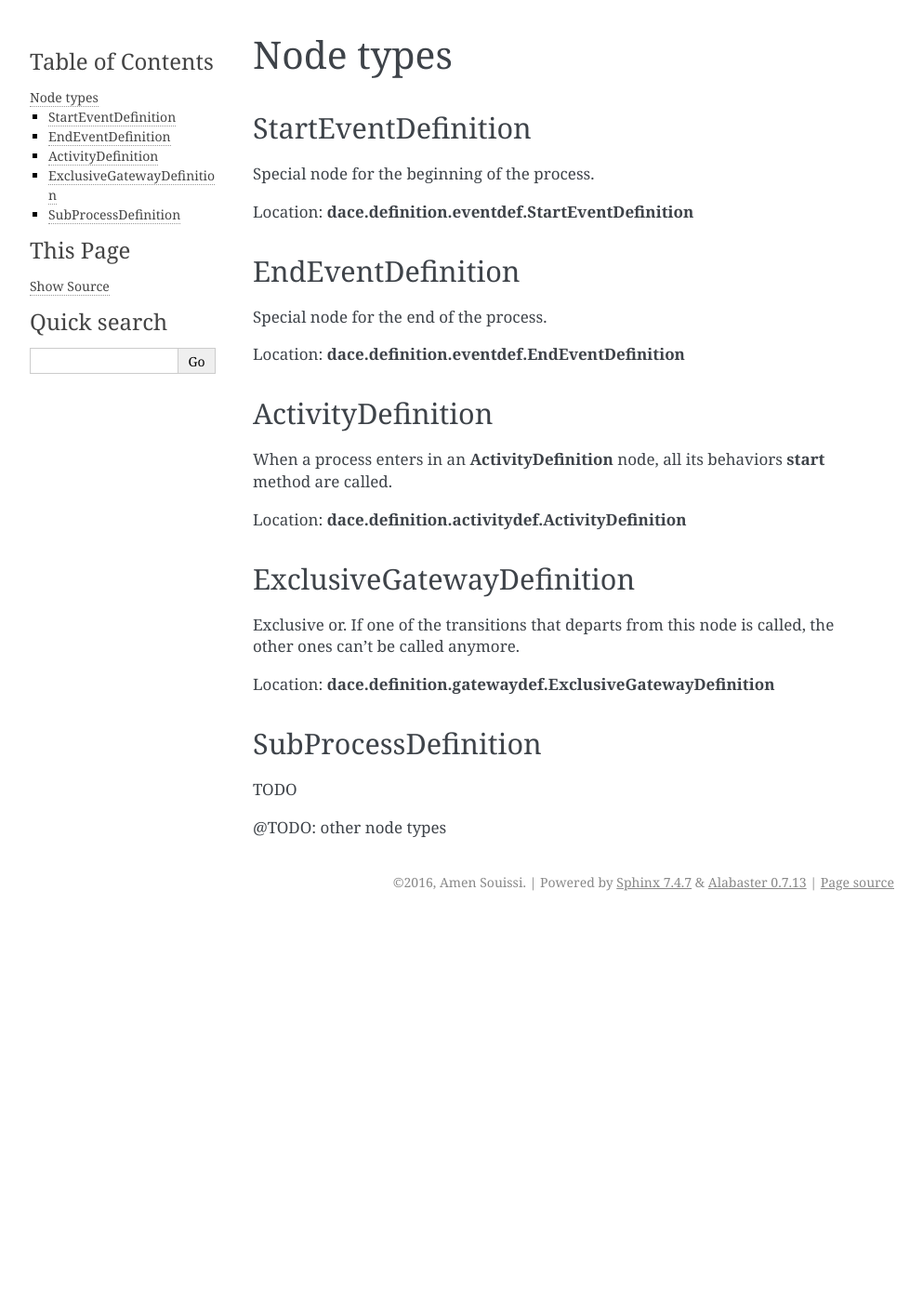
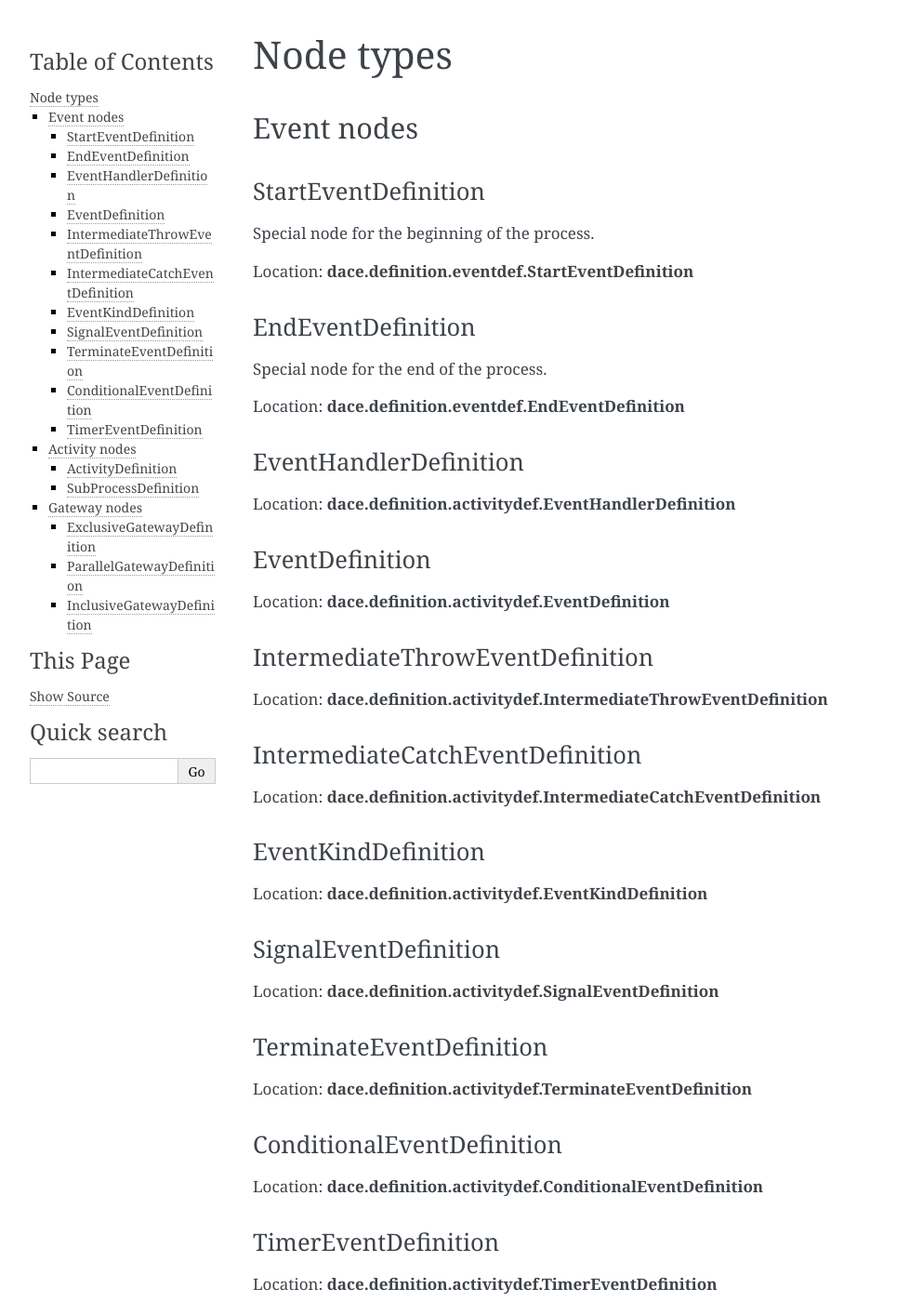
Before and after one commit to ecreall/dace, a Sphinx documentation site: the page built from docs/narr/declaring_nodes.rst, in a window 1280 px wide and 1400 px high. Shown: the whole window at 93% size, without its empty margins (148-1141 px from the left). Built offline with Sphinx 7.4.7, drawn with Linux system fonts in a browser that asks for light colours; some of the changed text lies outside the part shown.

Commit message:
More stuff about node types, list all node types and classify them

```diff
--- a/docs/narr/declaring_nodes.rst
+++ b/docs/narr/declaring_nodes.rst
@@ -4,6 +4,9 @@
 
 Node types
 ==========
+
+Event nodes
+-----------
 
 StartEventDefinition
 ^^^^^^^^^^^^^^^^^^^^
@@ -19,12 +22,71 @@
 
 Location: **dace.definition.eventdef.EndEventDefinition**
 
+
+EventHandlerDefinition
+^^^^^^^^^^^^^^^^^^^^^^
+
+Location: **dace.definition.activitydef.EventHandlerDefinition**
+
+EventDefinition
+^^^^^^^^^^^^^^^
+
+Location: **dace.definition.activitydef.EventDefinition**
+
+IntermediateThrowEventDefinition
+^^^^^^^^^^^^^^^^^^^^^^^^^^^^^^^^
+
+Location: **dace.definition.activitydef.IntermediateThrowEventDefinition**
+
+IntermediateCatchEventDefinition
+^^^^^^^^^^^^^^^^^^^^^^^^^^^^^^^^
+
+Location: **dace.definition.activitydef.IntermediateCatchEventDefinition**
+
+EventKindDefinition
+^^^^^^^^^^^^^^^^^^^
+
+Location: **dace.definition.activitydef.EventKindDefinition**
+
+SignalEventDefinition
+^^^^^^^^^^^^^^^^^^^^^
+
+Location: **dace.definition.activitydef.SignalEventDefinition**
+
+TerminateEventDefinition
+^^^^^^^^^^^^^^^^^^^^^^^^
+
+Location: **dace.definition.activitydef.TerminateEventDefinition**
+
+ConditionalEventDefinition
+^^^^^^^^^^^^^^^^^^^^^^^^^^
+
+Location: **dace.definition.activitydef.ConditionalEventDefinition**
+
+TimerEventDefinition
+^^^^^^^^^^^^^^^^^^^^
+
+Location: **dace.definition.activitydef.TimerEventDefinition**
+
+Activity nodes
+--------------
+
 ActivityDefinition
 ^^^^^^^^^^^^^^^^^^
 
 When a process enters in an **ActivityDefinition** node, all its behaviors **start** method are called.
 
 Location: **dace.definition.activitydef.ActivityDefinition**
+
+SubProcessDefinition
+^^^^^^^^^^^^^^^^^^^^
+
+Create a subprocess.
+
+Location: **dace.definition.activitydef.SubProcessDefinition**
+
+Gateway nodes
+-------------
 
 ExclusiveGatewayDefinition
 ^^^^^^^^^^^^^^^^^^^^^^^^^^
@@ -33,9 +95,12 @@
 
 Location: **dace.definition.gatewaydef.ExclusiveGatewayDefinition**
 
-SubProcessDefinition
-^^^^^^^^^^^^^^^^^^^^
+ParallelGatewayDefinition
+^^^^^^^^^^^^^^^^^^^^^^^^^
 
-TODO
+Location: **dace.definition.gatewaydef.ParallelGatewayDefinition**
 
-@TODO: other node types
+InclusiveGatewayDefinition
+^^^^^^^^^^^^^^^^^^^^^^^^^^
+
+Location: **dace.definition.gatewaydef.InclusiveGatewayDefinition**
```
